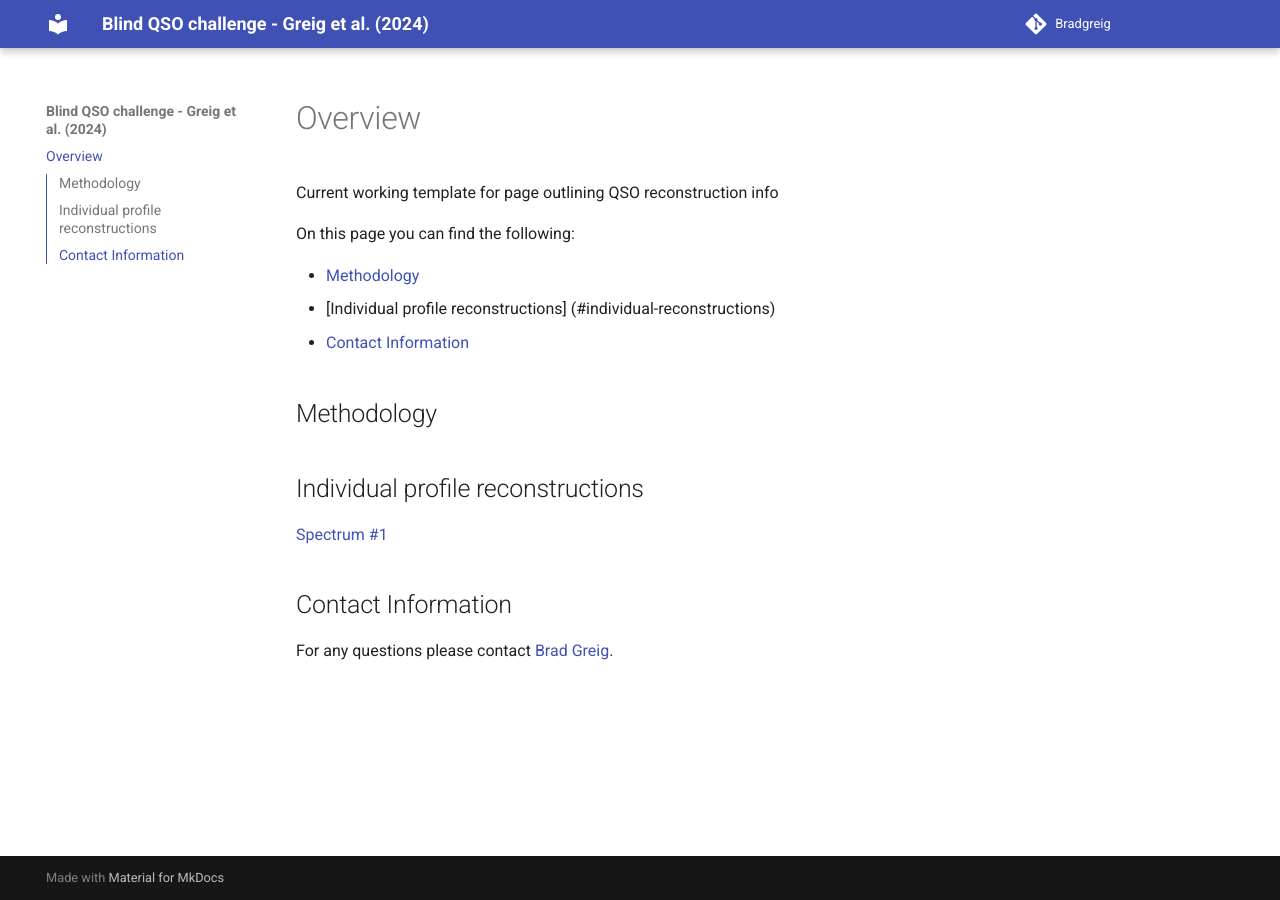
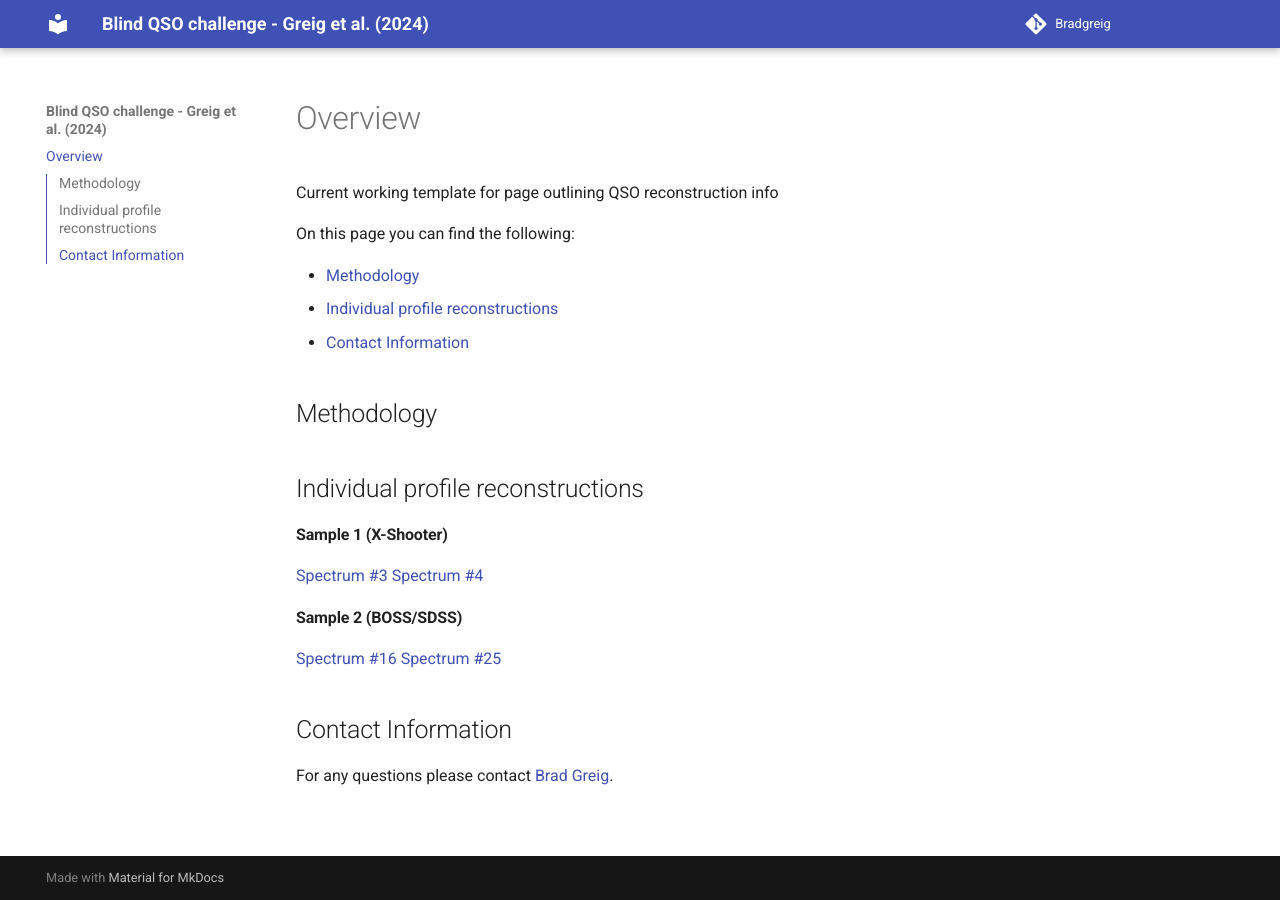
Before and after one commit to BradGreig/blind-QSO-challenge, an MkDocs documentation site: the page built from docs/index.md, in a window 1280 px wide. Built offline with MkDocs 1.6.1 and Material for MkDocs 9.7.7, drawn with Linux system fonts in a browser that asks for light colours.

Commit message:
Update index.md

```diff
--- a/docs/index.md
+++ b/docs/index.md
@@ -5,14 +5,22 @@ Current working template for page outlining QSO reconstruction info
 On this page you can find the following:
 
 - [Methodology](#methodology)
-- [Individual profile reconstructions] (#individual-reconstructions)
+- [Individual profile reconstructions](#individual-reconstructions)
 - [Contact Information](#contact-information)
 
 ## Methodology
 
 ## Individual profile reconstructions
 
-[Spectrum #1](https://github.com/BradGreig/blind-QSO-challenge/blob/main/data/Sample1/Sample1_Spectrum3.pdf)
+#### Sample 1 (X-Shooter)
+
+[Spectrum #3](https://github.com/BradGreig/blind-QSO-challenge/blob/main/data/Sample1/Sample1_Spectrum3.pdf)
+[Spectrum #4](https://github.com/BradGreig/blind-QSO-challenge/blob/main/data/Sample1/Sample1_Spectrum4.pdf)
+
+#### Sample 2 (BOSS/SDSS)
+
+[Spectrum #16](https://github.com/BradGreig/blind-QSO-challenge/blob/main/data/Sample2/Sample1_Spectrum16.pdf)
+[Spectrum #25](https://github.com/BradGreig/blind-QSO-challenge/blob/main/data/Sample2/Sample1_Spectrum25.pdf)
 
 ## Contact Information
 
```
